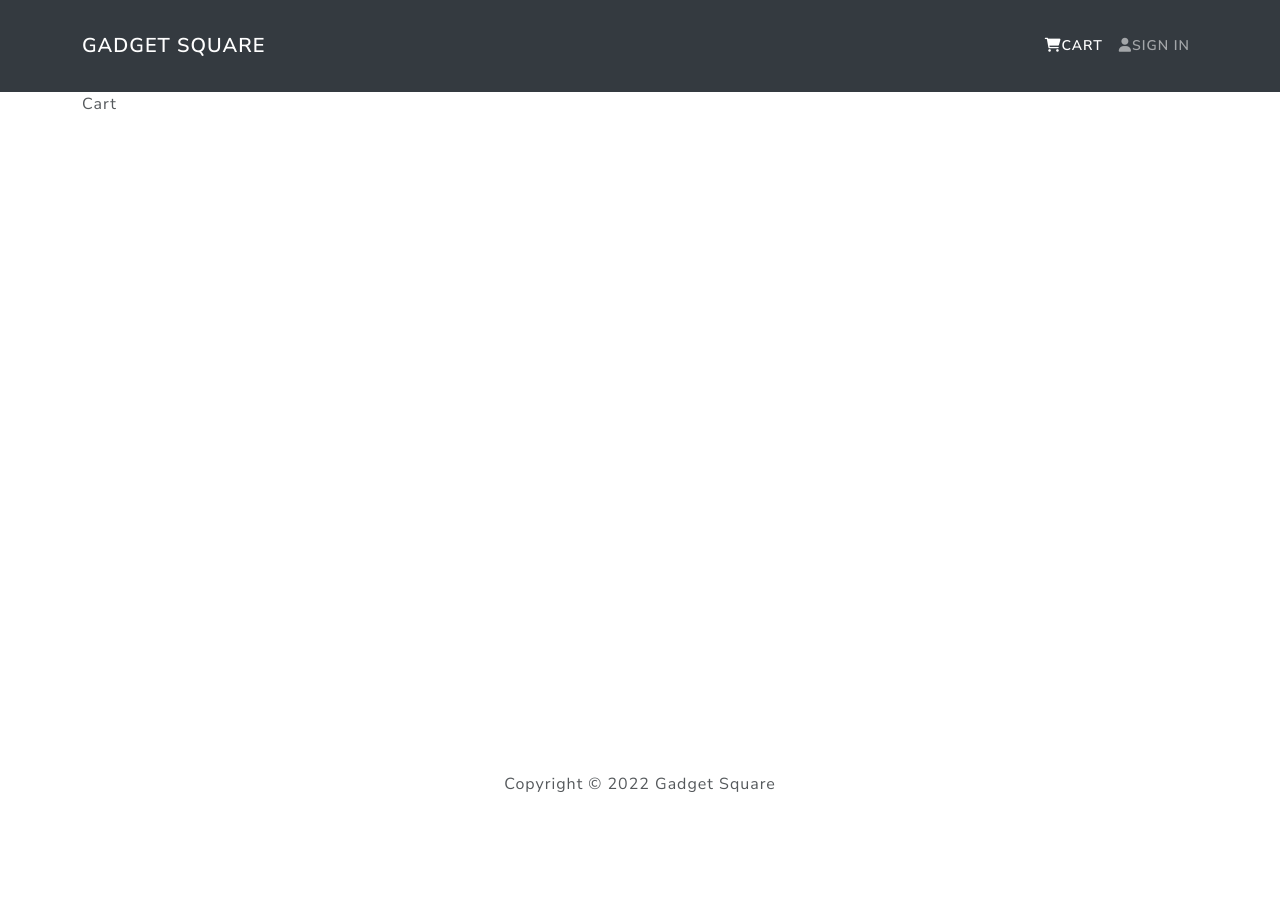
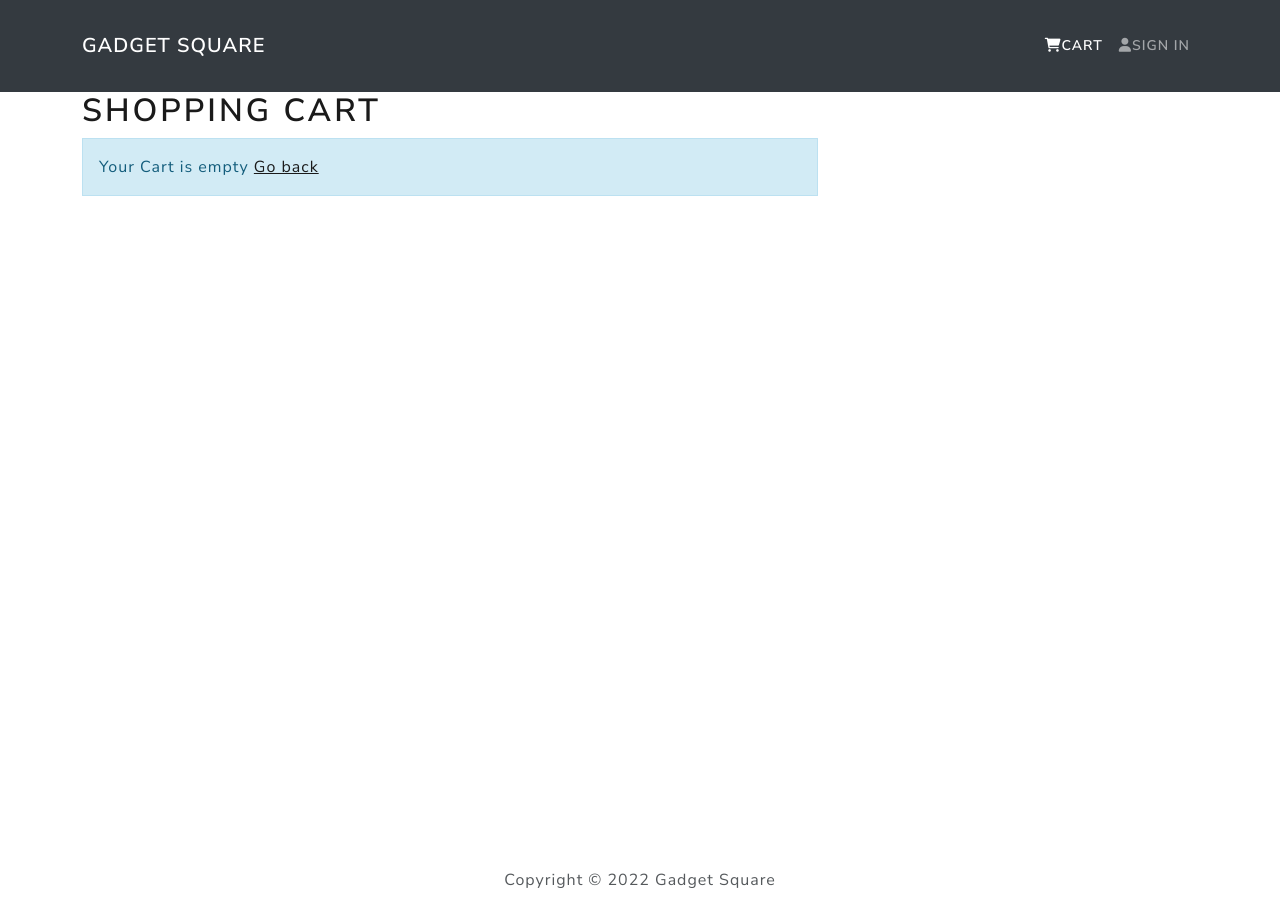
Before and after one commit to mabuhanifa/mern-redux-01, a React (Create React App) app: page /cart in a window 1280 px wide. Before the commit the page ends 812 px from the top, so only its background shows below. Built offline with nearby package versions, Linux system fonts and the light colour scheme.

Commit message:
working on cart

```diff
--- a/src/actions/cartActions.js
+++ b/src/actions/cartActions.js
@@ -1,7 +1,7 @@
 import axios from "axios";
 import { CARD_ADD_ITEM } from "../constants/cartConstants";
 
-export const addToCart = (id, qty) => async (dispatch) => {
+export const addToCart = (id, qty) => async (dispatch, getState) => {
     const { data } = await axios.get(`http://localhost:5000/api/products/${id}`,);
     dispatch({
         type: CARD_ADD_ITEM,
--- a/src/screens/CartScreen.js
+++ b/src/screens/CartScreen.js
@@ -1,11 +1,64 @@
-import { Container } from "react-bootstrap";
+import { useEffect } from "react";
+import { Col, Container, Image, ListGroup, Row } from "react-bootstrap";
+import { useDispatch, useSelector } from "react-redux";
+import { Link, useLocation, useNavigate, useParams } from "react-router-dom";
+import { addToCart } from "../actions/cartActions";
+import Message from "../components/Message";
 
 const CartScreen = () => {
-    return (
-        <Container>
-            Cart
-        </Container>
-    );
+  const { id } = useParams();
+  const navigate = useNavigate();
+  const location = useLocation();
+  const qty = location.search ? Number(location.search.split("=")[1]) : 1;
+  const dispatch = useDispatch();
+  const cart = useSelector((state) => state.cart);
+  const { cartItems } = cart;
+  console.log(cartItems);
+
+  useEffect(() => {
+    if (id) {
+      dispatch(addToCart(id, qty));
+    }
+  }, [dispatch, id, qty]);
+
+  return (
+    <Container>
+      <Row>
+        <Col md={8}>
+          <h1>Shopping Cart</h1>
+          {cartItems.length === 0 ? (
+            <Message>
+              Your Cart is empty <Link to="/">Go back</Link>
+            </Message>
+          ) : (
+            <ListGroup variant="flush">
+              {cartItems.map((item) => (
+                <ListGroup.Item key={item.id}>
+                  <Row>
+                    <Col md={2}>
+                      <Image src={item.image} alt={item.name} fluid rounded />
+                    </Col>
+                    <Col md={3}>
+                        <Link to={`/product/${id}`}>{item.name}</Link>
+                    </Col>
+                    <Col md={2}>
+                        {item.price}
+                    </Col>
+                    <Col md={2}>
+                        {item.qty}
+                    </Col>
+                  </Row>
+                </ListGroup.Item>
+              ))}
+            </ListGroup>
+          )}
+        </Col>
+        <Col md={2}></Col>
+
+        <Col md={2}></Col>
+      </Row>
+    </Container>
+  );
 };
 
 export default CartScreen;
```
